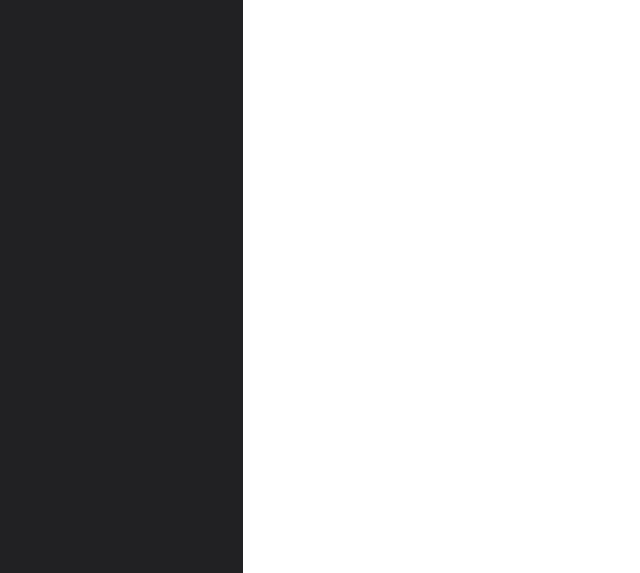
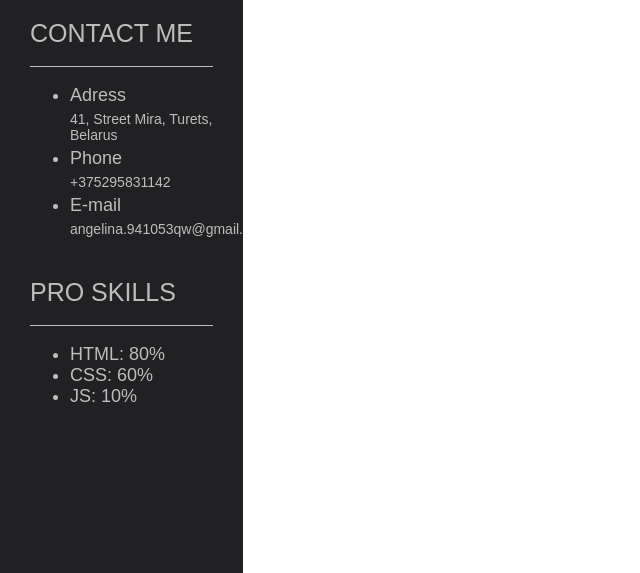
Before and after one commit to cauliflooower/rsschool-cv, a plain HTML site: page index.html in a window 1280 px wide. Shown: the part 227-800 px from the top of the page, without its empty margins (0-640 px from the left). Drawn offline with Linux system fonts and the light colour scheme.

Commit message:
feat: update html file

```diff
--- a/index.html
+++ b/index.html
@@ -9,6 +9,22 @@
     <div class="container">
     <aside>
         <img class="fot" src="content/DSCN1320.JPG" alt="Angelina Orlova">
+        <div class="contact">
+            <h3 class="c_title">Contact me</h3>
+            <ul class="contact_s">
+                <li>Adress<br><h4 class="point"> 41, Street Mira, Turets, Belarus</h4></li>
+                <li>Phone<br><h4 class="point">+375295831142</li>
+                <li>E-mail<br><h4 class="point">angelina.941053qw@gmail.com</li>
+            </ul>
+        </div>
+        <div class="contact">
+            <h4 class="c_title">pro skills</h4>
+            <ul class="contact_s">
+                <li>HTML: 80%</li>
+                <li>CSS: 60%</li>
+                <li>JS: 10%</li>
+            </ul>
+        </div>
     </aside>
     <div class="item_right">
         <header class="header">
--- a/style.css
+++ b/style.css
@@ -53,4 +53,27 @@ aside {
     left: 0;
     background-color: #212123;
     overflow-x: hidden;
-   }
+ }
+
+ .contact{
+ 	padding: 0 30px;
+ }
+ .c_title{
+ 	color: #fff;
+ 	text-transform: uppercase;
+ 	font-weight: 400;
+ 	font-size: 25px;
+ 	padding: 18px 0;
+ 	border-bottom: 1px solid #fff;
+ 	opacity: 0.7;
+ }
+.contact_s{
+	color: #fff;
+ 	opacity: 0.7;
+ 	font-size: 18px;
+}
+.point{
+	font-size: 14px;
+	font-weight: 300;
+	padding: 5px 0;
+}
```
